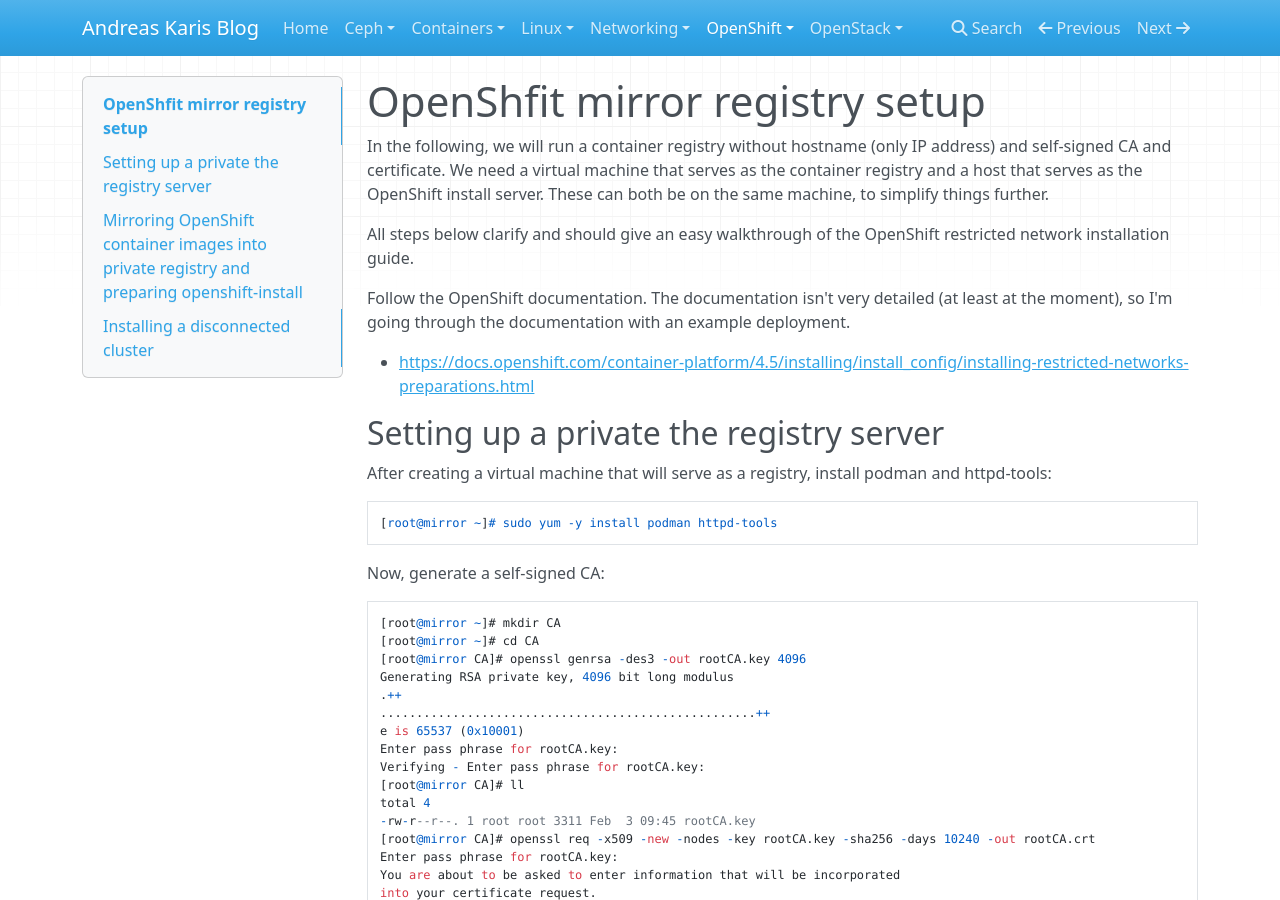
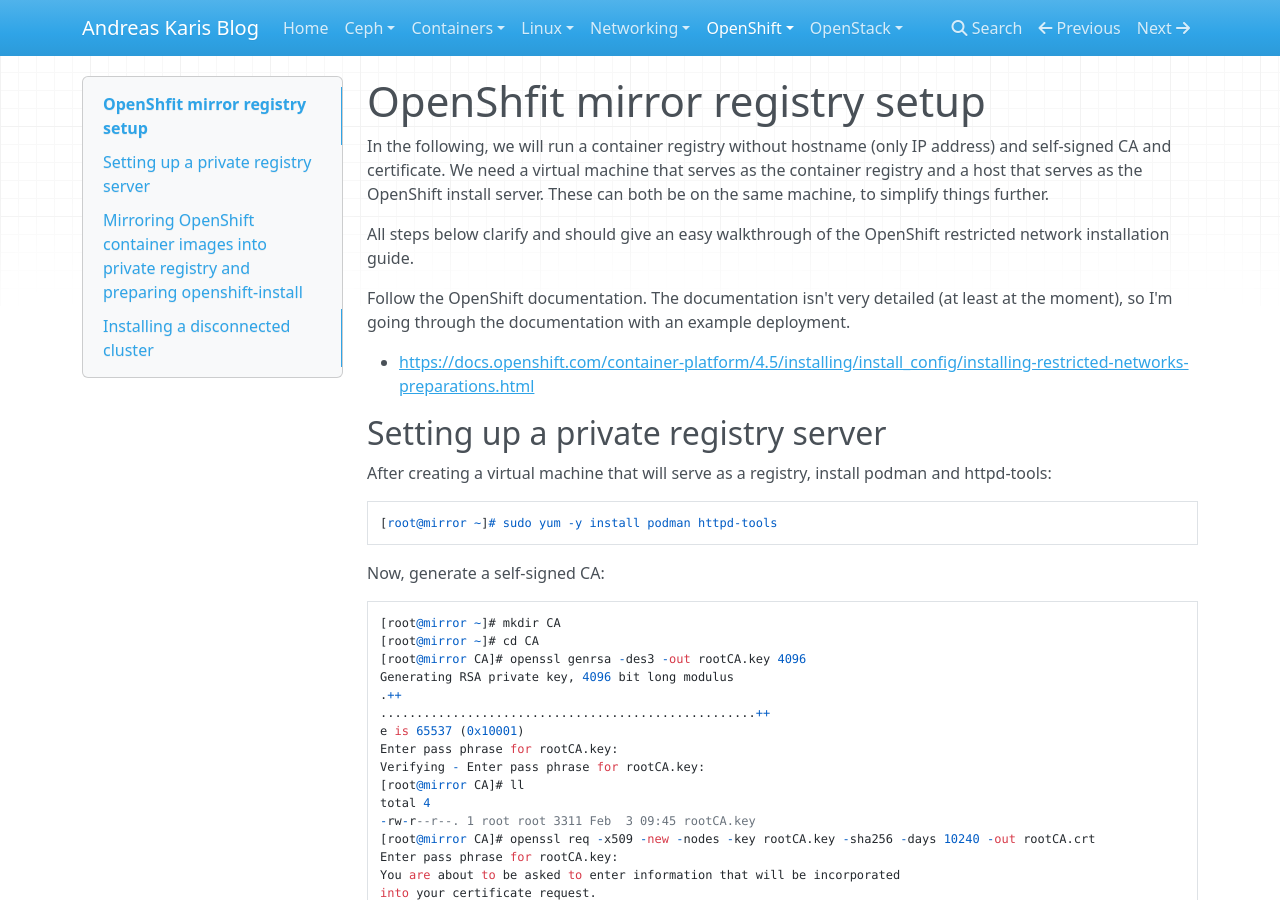
Before and after one commit to andreaskaris/blog, an MkDocs documentation site: the page built from docs/openshift/openshift_mirror_registry.md, in a window 1280 px wide and 900 px high. Built offline with MkDocs 1.6.1, drawn with Linux system fonts in a browser that asks for light colours; nearby versions of some CDN libraries.

Commit message:
new commit

```diff
--- a/docs/openshift/openshift_mirror_registry.md
+++ b/docs/openshift/openshift_mirror_registry.md
@@ -8,7 +8,7 @@
 
 * [https://docs.openshift.com/container-platform/4.5/installing/install_config/installing-restricted-networks-preparations.html](https://docs.openshift.com/container-platform/4.5/installing/install_config/installing-restricted-networks-preparations.html)
 
-## Setting up a private the registry server
+## Setting up a private registry server
 
 After creating a virtual machine that will serve as a registry, install podman and httpd-tools:
 ~~~
@@ -105,8 +105,11 @@
 Getting CA Private Key
 Enter pass phrase for ../rootCA.key:
 ~~~
+
 See:
+
 * [https://github.com/openssl/openssl/issues/6481](https://github.com/openssl/openssl/issues/6481)
+
 * [https://security.stackexchange.com/questions/150078/missing-x509-extensions-with-an-openssl-generated-certificate](https://security.stackexchange.com/questions/150078/missing-x509-extensions-with-an-openssl-generated-certificate)
 
 Then, trust the certificate and make sure that it passes verification and that it contains the SAN entries:
```
